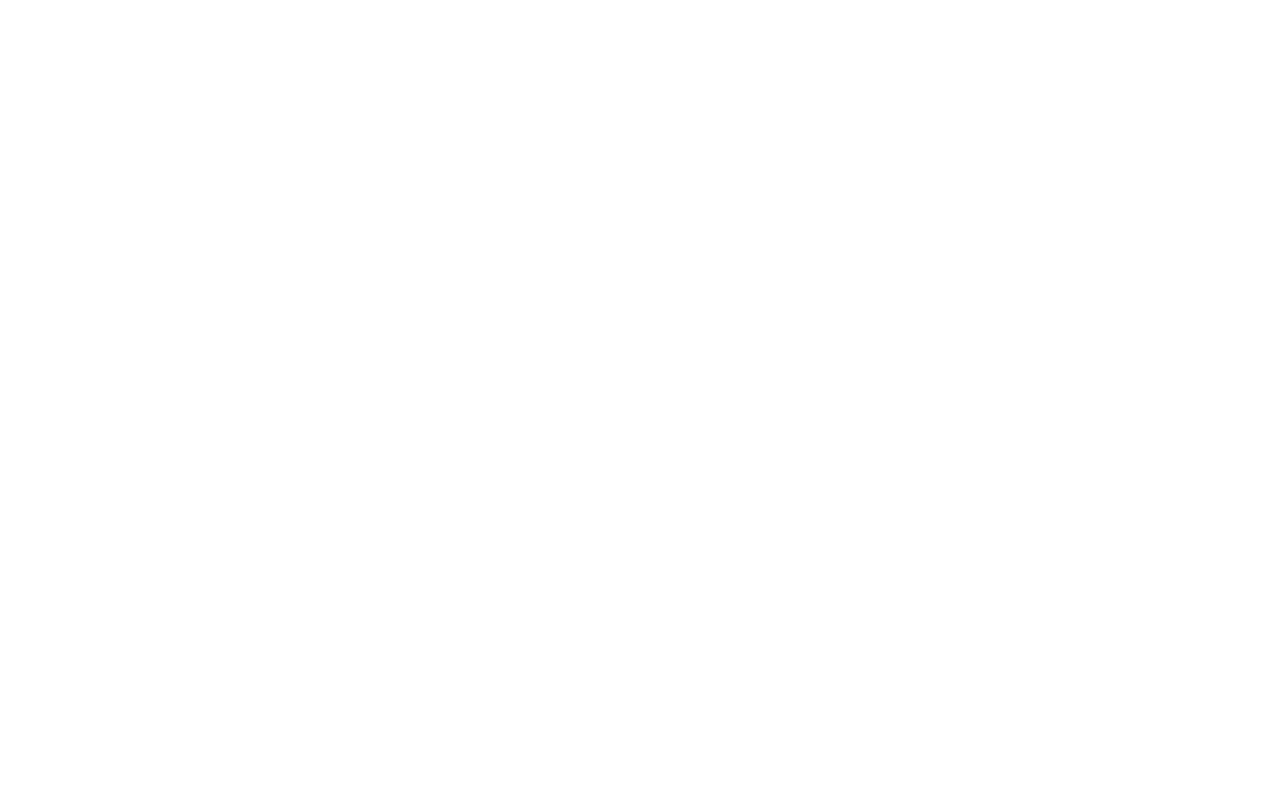
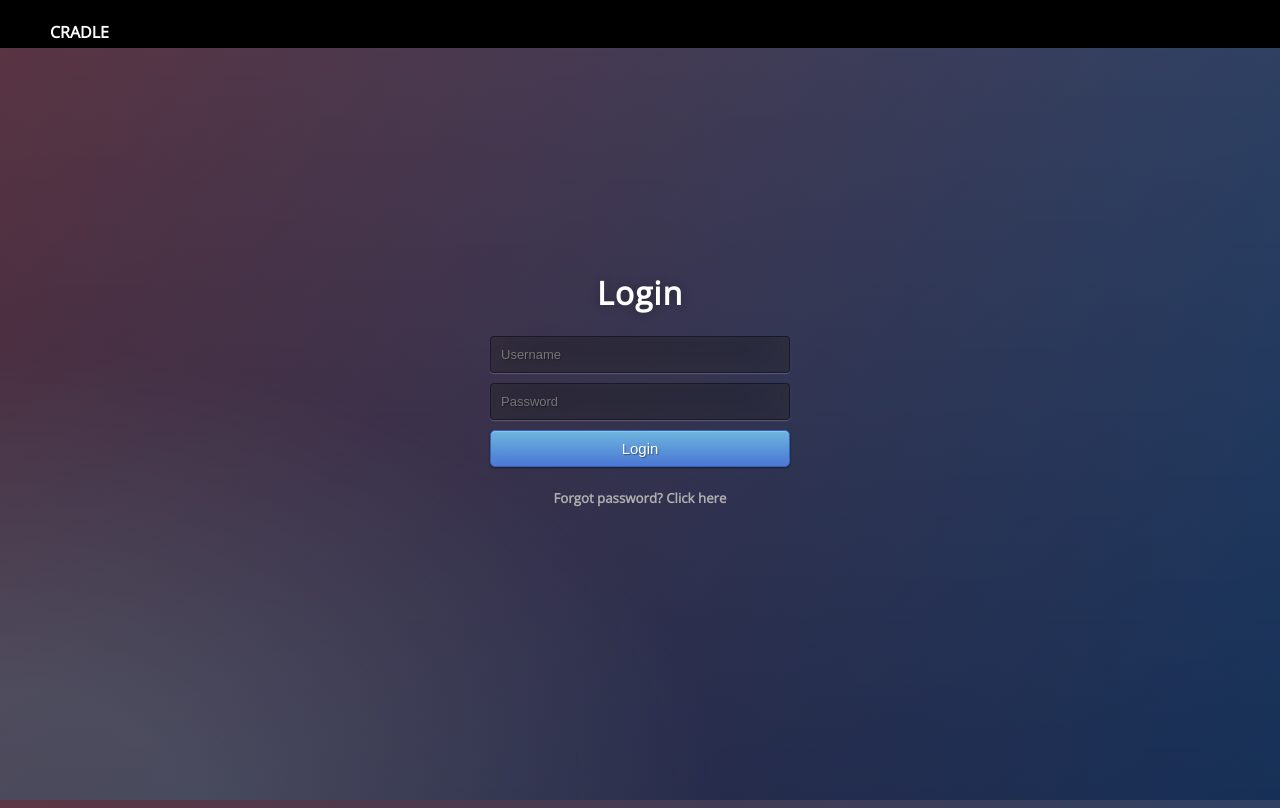
Before and after one commit to juang97/CRADLE, a plain HTML site: page index.html in a window 1280 px wide. Drawn offline with nearby package versions, Linux system fonts and the light colour scheme.

Commit message:
Added main login page

```diff
--- a/index.html
+++ b/index.html
@@ -1,10 +1,24 @@
 <!doctype html>
 <html>
-<head>
-<meta charset="utf-8">
-<title>CRADE PROJECT</title>
-</head>
+	<head>
+		<meta charset="utf-8">
+		<title>CRADLE Login</title>
+    <link href="style.css" rel="stylesheet" type="text/css">
+	</head>
 
-<body>
-</body>
+	<body>
+		<div class="navigation">
+			<h4 id="logo">CRADLE</h4>
+		</div>
+		<div class = "login">
+			<h1>Login</h1>
+			<form method="post">
+				<input type="text" name="u" placeholder="Username" required="required"/>
+				<input type="password" name="p" placeholder="Password" required="required"/>
+				<button type="submit" class="btn-primary btn-block btn-large">Login</button>
+				<h5>Forgot password? Click here</h5>
+			</form>
+		</div>
+
+	</body>
 </html>
--- a/style.css
+++ b/style.css
@@ -0,0 +1,79 @@
+@import url(https://fonts.googleapis.com/css?family=Open+Sans);
+
+.btn { display: inline-block; *display: inline; *zoom: 1; padding: 4px 10px 4px; margin-bottom: 0; font-size: 13px; line-height: 18px; color: #333333; text-align: center;text-shadow: 0 1px 1px rgba(255, 255, 255, 0.75); vertical-align: middle; background-color: #f5f5f5; background-image: -moz-linear-gradient(top, #ffffff, #e6e6e6); background-image: -ms-linear-gradient(top, #ffffff, #e6e6e6); background-image: -webkit-gradient(linear, 0 0, 0 100%, from(#ffffff), to(#e6e6e6)); background-image: -webkit-linear-gradient(top, #ffffff, #e6e6e6); background-image: -o-linear-gradient(top, #ffffff, #e6e6e6); background-image: linear-gradient(top, #ffffff, #e6e6e6); background-repeat: repeat-x; filter: progid:dximagetransform.microsoft.gradient(startColorstr=#ffffff, endColorstr=#e6e6e6, GradientType=0); border-color: #e6e6e6 #e6e6e6 #e6e6e6; border-color: rgba(0, 0, 0, 0.1) rgba(0, 0, 0, 0.1) rgba(0, 0, 0, 0.25); border: 1px solid #e6e6e6; -webkit-border-radius: 4px; -moz-border-radius: 4px; border-radius: 4px; -webkit-box-shadow: inset 0 1px 0 rgba(255, 255, 255, 0.2), 0 1px 2px rgba(0, 0, 0, 0.05); -moz-box-shadow: inset 0 1px 0 rgba(255, 255, 255, 0.2), 0 1px 2px rgba(0, 0, 0, 0.05); box-shadow: inset 0 1px 0 rgba(255, 255, 255, 0.2), 0 1px 2px rgba(0, 0, 0, 0.05); cursor: pointer; *margin-left: .3em; }
+.btn:hover, .btn:active, .btn.active, .btn.disabled, .btn[disabled] { background-color: #e6e6e6; }
+.btn-large { padding: 9px 14px; font-size: 15px; line-height: normal; -webkit-border-radius: 5px; -moz-border-radius: 5px; border-radius: 5px; }
+.btn:hover { color: #333333; text-decoration: none; background-color: #e6e6e6; background-position: 0 -15px; -webkit-transition: background-position 0.1s linear; -moz-transition: background-position 0.1s linear; -ms-transition: background-position 0.1s linear; -o-transition: background-position 0.1s linear; transition: background-position 0.1s linear; }
+.btn-primary, .btn-primary:hover { text-shadow: 0 -1px 0 rgba(0, 0, 0, 0.25); color: #ffffff; }
+.btn-primary.active { color: rgba(255, 255, 255, 0.75); }
+.btn-primary { background-color: #4a77d4; background-image: -moz-linear-gradient(top, #6eb6de, #4a77d4); background-image: -ms-linear-gradient(top, #6eb6de, #4a77d4); background-image: -webkit-gradient(linear, 0 0, 0 100%, from(#6eb6de), to(#4a77d4)); background-image: -webkit-linear-gradient(top, #6eb6de, #4a77d4); background-image: -o-linear-gradient(top, #6eb6de, #4a77d4); background-image: linear-gradient(top, #6eb6de, #4a77d4); background-repeat: repeat-x; filter: progid:dximagetransform.microsoft.gradient(startColorstr=#6eb6de, endColorstr=#4a77d4, GradientType=0);  border: 1px solid #3762bc; text-shadow: 1px 1px 1px rgba(0,0,0,0.4); box-shadow: inset 0 1px 0 rgba(255, 255, 255, 0.2), 0 1px 2px rgba(0, 0, 0, 0.5); }
+.btn-primary:hover, .btn-primary:active, .btn-primary.active, .btn-primary.disabled, .btn-primary[disabled] { filter: none; background-color: #4a77d4; }
+.btn-block { width: 100%; display:block; }
+
+* { -webkit-box-sizing:border-box; -moz-box-sizing:border-box; -ms-box-sizing:border-box; -o-box-sizing:border-box; box-sizing:border-box; }
+
+html { width: 100%; height:100%; overflow:hidden; }
+
+body {
+	width: 100%;
+	height:100%;
+	font-family: 'Open Sans', sans-serif;
+	background: #092756;
+	background: -moz-radial-gradient(0% 100%, ellipse cover, rgba(104,128,138,.4) 10%,rgba(138,114,76,0) 40%),-moz-linear-gradient(top,  rgba(57,173,219,.25) 0%, rgba(42,60,87,.4) 100%), -moz-linear-gradient(-45deg,  #670d10 0%, #092756 100%);
+	background: -webkit-radial-gradient(0% 100%, ellipse cover, rgba(104,128,138,.4) 10%,rgba(138,114,76,0) 40%), -webkit-linear-gradient(top,  rgba(57,173,219,.25) 0%,rgba(42,60,87,.4) 100%), -webkit-linear-gradient(-45deg,  #670d10 0%,#092756 100%);
+	background: -o-radial-gradient(0% 100%, ellipse cover, rgba(104,128,138,.4) 10%,rgba(138,114,76,0) 40%), -o-linear-gradient(top,  rgba(57,173,219,.25) 0%,rgba(42,60,87,.4) 100%), -o-linear-gradient(-45deg,  #670d10 0%,#092756 100%);
+	background: -ms-radial-gradient(0% 100%, ellipse cover, rgba(104,128,138,.4) 10%,rgba(138,114,76,0) 40%), -ms-linear-gradient(top,  rgba(57,173,219,.25) 0%,rgba(42,60,87,.4) 100%), -ms-linear-gradient(-45deg,  #670d10 0%,#092756 100%);
+	background: -webkit-radial-gradient(0% 100%, ellipse cover, rgba(104,128,138,.4) 10%,rgba(138,114,76,0) 40%), linear-gradient(to bottom,  rgba(57,173,219,.25) 0%,rgba(42,60,87,.4) 100%), linear-gradient(135deg,  #670d10 0%,#092756 100%);
+	filter: progid:DXImageTransform.Microsoft.gradient( startColorstr='#3E1D6D', endColorstr='#092756',GradientType=1 );
+}
+.login {
+	position: absolute;
+	top: 50%;
+	left: 50%;
+	margin: -150px 0 0 -150px;
+	width:300px;
+	height:300px;
+}
+.login h1 { color: #fff; text-shadow: 0 0 10px rgba(0,0,0,0.3); letter-spacing:1px; text-align:center;
+}
+.login h5 {
+	position: relative;
+	color: #AFAFAF;
+	text-align: center;
+}
+.navigation{
+	background-color: black;
+	position: fixed;
+	left:0;
+	top:0;
+	text-align: left;
+	width: 100%;
+	height: 6%;
+
+}
+#logo {
+	color: white;
+	padding: 0px 50px;
+	position: fixed;
+}
+
+input {
+	width: 100%;
+	margin-bottom: 10px;
+	background: rgba(0,0,0,0.3);
+	border: none;
+	outline: none;
+	padding: 10px;
+	font-size: 13px;
+	color: #fff;
+	text-shadow: 1px 1px 1px rgba(0,0,0,0.3);
+	border: 1px solid rgba(0,0,0,0.3);
+	border-radius: 4px;
+	box-shadow: inset 0 -5px 45px rgba(100,100,100,0.2), 0 1px 1px rgba(255,255,255,0.2);
+	-webkit-transition: box-shadow .5s ease;
+	-moz-transition: box-shadow .5s ease;
+	-o-transition: box-shadow .5s ease;
+	-ms-transition: box-shadow .5s ease;
+	transition: box-shadow .5s ease;
+}
+input:focus { box-shadow: inset 0 -5px 45px rgba(100,100,100,0.4), 0 1px 1px rgba(255,255,255,0.2); }
```
